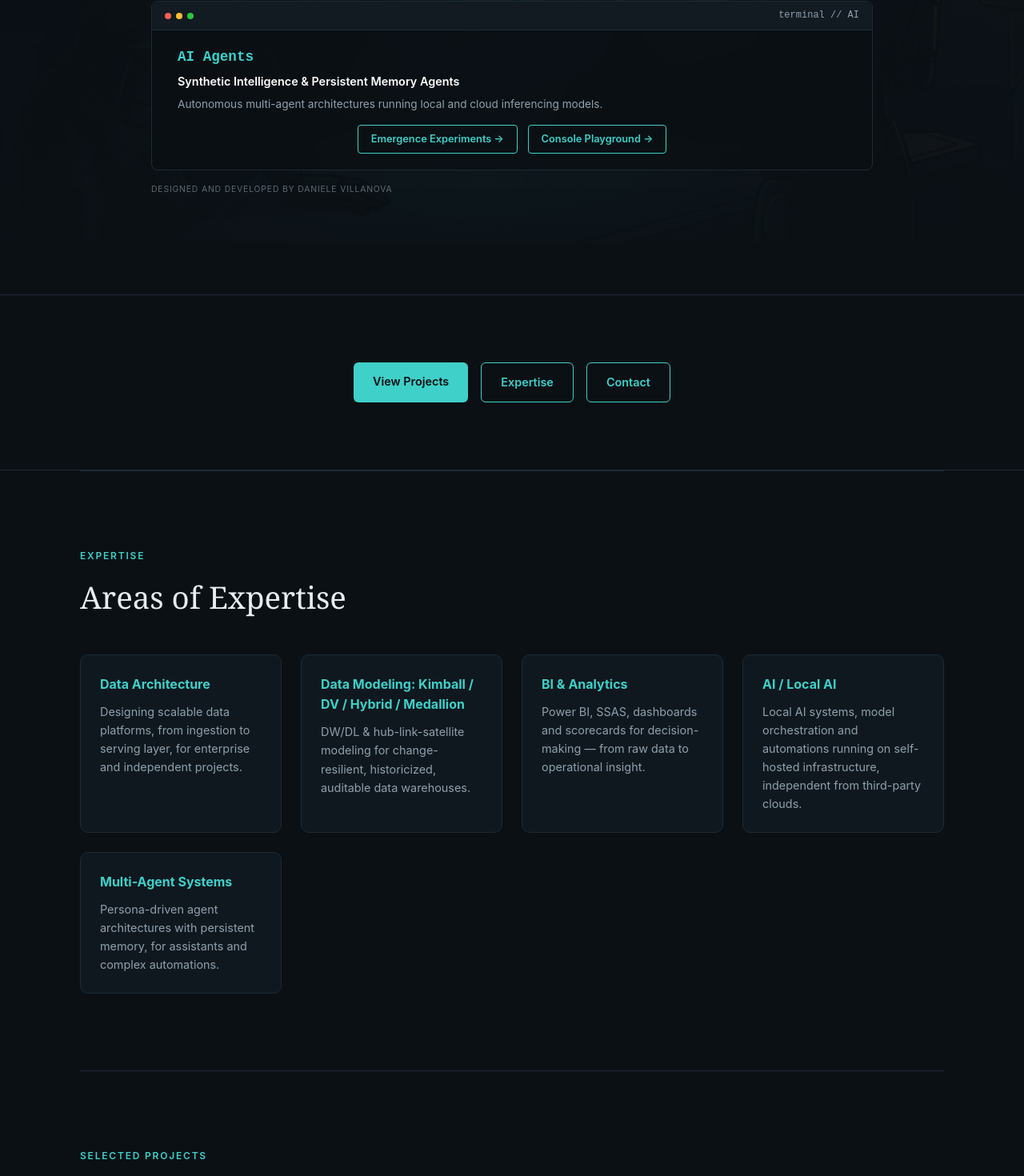
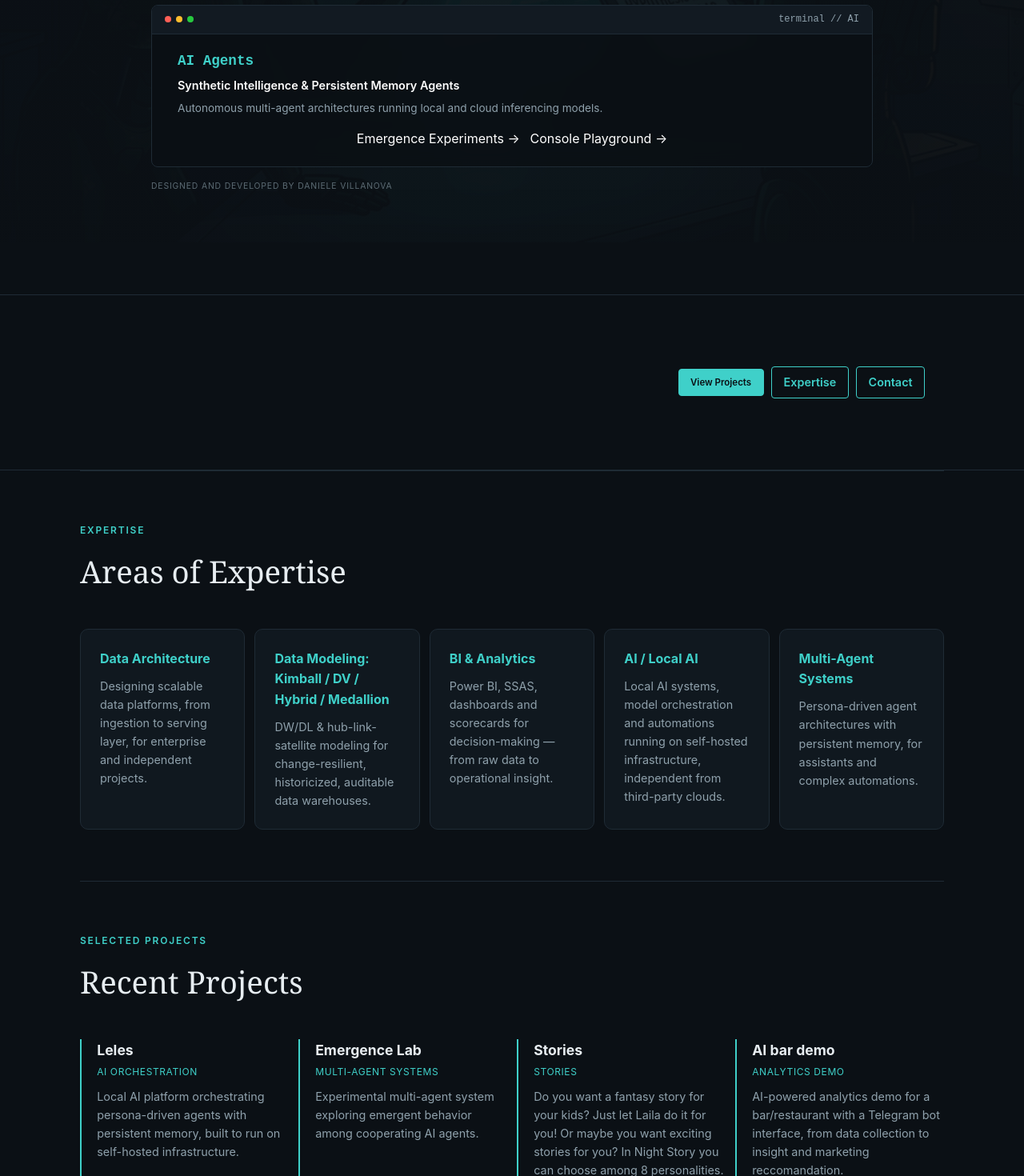
Before and after one commit to danieleelfo/dv-site, a React (Vite) app: page /test2 in a window 1280 px wide. Shown: the part 497-1967 px from the top of the page at 80% size. Built offline with nearby package versions, Linux system fonts and the light colour scheme.

Commit message:
Update HomeTest2 layout

```diff
--- a/src/index.css
+++ b/src/index.css
@@ -60,7 +60,6 @@ a {
   color: #0b1015;
 }
 
-
 .section-label {
   font-size: 0.75rem;
   letter-spacing: 0.15em;
@@ -83,3 +82,28 @@ a {
     padding: 3.5rem 0;
   }
 }
+
+@media (max-width: 900px) {
+  .home-test2-expertise-grid {
+    grid-template-columns: repeat(2, minmax(0, 1fr)) !important;
+  }
+
+  .home-test2-projects-grid {
+    grid-template-columns: repeat(2, minmax(0, 1fr)) !important;
+  }
+}
+
+@media (max-width: 560px) {
+  .home-test2-expertise-grid {
+    grid-template-columns: 1fr !important;
+  }
+
+  .home-test2-projects-grid {
+    grid-template-columns: 1fr !important;
+  }
+}
+
+.home-test2-section {
+  padding-top: 4rem;
+  padding-bottom: 4rem;
+}
--- a/src/pages/HomeTest2.jsx
+++ b/src/pages/HomeTest2.jsx
@@ -518,7 +518,7 @@ export default function HomeTest2() {
                       <Link
                         key={link.path}
                         to={localizedPath(link.path)}
-                        className="home-test4-button"
+                        className="home-test2-button"
                       >
                         {link.label} →
                       </Link>
@@ -576,7 +576,7 @@ export default function HomeTest2() {
             ============================================================ */}
 
         <section
-          className="section container"
+          className="section container home-test2-section"
           id="expertise"
           style={{
             borderTop: '1px solid #1f2b35',
@@ -590,8 +590,10 @@ export default function HomeTest2() {
             {t('expertise.title')}
           </h2>
 
-          <div style={homeStyles.expertiseGrid}>
-            {expertiseItems.map((e, i) => (
+          <div
+            className="home-test2-expertise-grid"
+            style={homeStyles.expertiseGrid}
+          >            {expertiseItems.map((e, i) => (
               <div
                 key={i}
                 style={homeStyles.expertiseCard}
@@ -613,7 +615,7 @@ export default function HomeTest2() {
             ============================================================ */}
 
         <section
-          className="section container"
+          className="section container home-test2-section"
           id="projects"
           style={{
             borderTop: '1px solid #1f2b35',
@@ -627,7 +629,10 @@ export default function HomeTest2() {
             {t('projects.title')}
           </h2>
 
-          <div style={homeStyles.projectsGrid}>
+          <div
+            className="home-test2-projects-grid"
+            style={homeStyles.projectsGrid}
+          >
             {projectSlugs.map((slug) => (
               <div
                 key={slug}
@@ -663,7 +668,7 @@ export default function HomeTest2() {
             ============================================================ */}
 
         <section
-          className="section container"
+          className="section container home-test2-section"
           id="about"
           style={{
             borderTop: '1px solid #1f2b35',
@@ -687,7 +692,7 @@ export default function HomeTest2() {
             ============================================================ */}
 
         <section
-          className="section container"
+          className="section container home-test2-section"
           id="contact"
           style={{
             borderTop: '1px solid #1f2b35',
@@ -742,6 +747,7 @@ const pageStyles = {
     width: '100%',
     height: '100%',
     objectFit: 'cover',
+    objectPosition: 'center 35%',
     zIndex: 0,
   },
 
@@ -913,32 +919,34 @@ const homeStyles = {
 
   heroContent: {
     width: '100%',
-    paddingTop: '3rem',
-    paddingBottom: '3rem',
+    paddingTop: '1.5rem',
+    paddingBottom: '1.5rem',
   },
 
   heroActions: {
     display: 'flex',
-    gap: '1rem',
+    justifyContent: 'flex-end',
+    alignItems: 'center',
+    gap: '0.6rem',
     flexWrap: 'wrap',
-    justifyContent: 'center',
   },
 
   btnPrimary: {
     background: '#3fd0c9',
     color: '#0b1015',
-    padding: '0.75rem 1.5rem',
-    borderRadius: 6,
+    padding: '0.45rem 0.9rem',
+    border: '1px solid #3fd0c9',
+    borderRadius: '4px',
     fontWeight: 600,
-    fontSize: '0.9rem',
+    fontSize: '0.72rem',
     display: 'inline-block',
   },
 
   btnGhost: {
     border: '1px solid #3fd0c9',
     color: '#3fd0c9',
-    padding: '0.75rem 1.5rem',
-    borderRadius: 6,
+    padding: '0.45rem 0.9rem',
+    borderRadius: '4px',
     fontWeight: 600,
     fontSize: '0.9rem',
     display: 'inline-block',
@@ -952,8 +960,8 @@ const homeStyles = {
 
   expertiseGrid: {
     display: 'grid',
-    gridTemplateColumns: 'repeat(auto-fit, minmax(240px, 1fr))',
-    gap: '1.5rem',
+    gridTemplateColumns: 'repeat(5, minmax(0, 1fr))',
+    gap: '0.75rem',
   },
 
   expertiseCard: {
@@ -976,8 +984,8 @@ const homeStyles = {
 
   projectsGrid: {
     display: 'grid',
-    gridTemplateColumns: 'repeat(auto-fit, minmax(260px, 1fr))',
-    gap: '1.5rem',
+    gridTemplateColumns: 'repeat(4, minmax(0, 1fr))',
+    gap: '0.75rem',
   },
 
   projectCard: {
```
